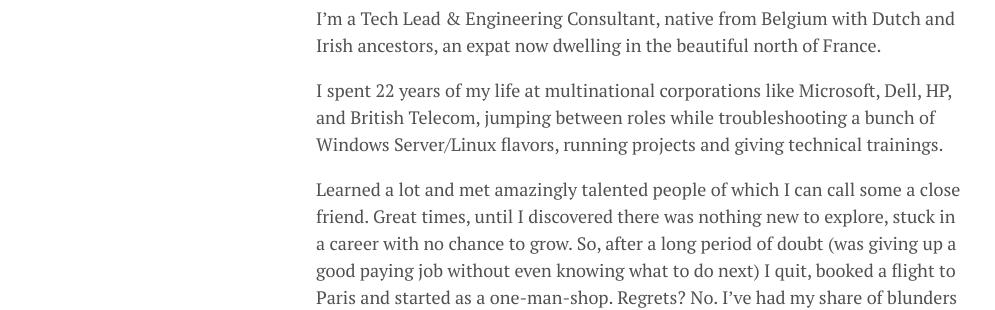
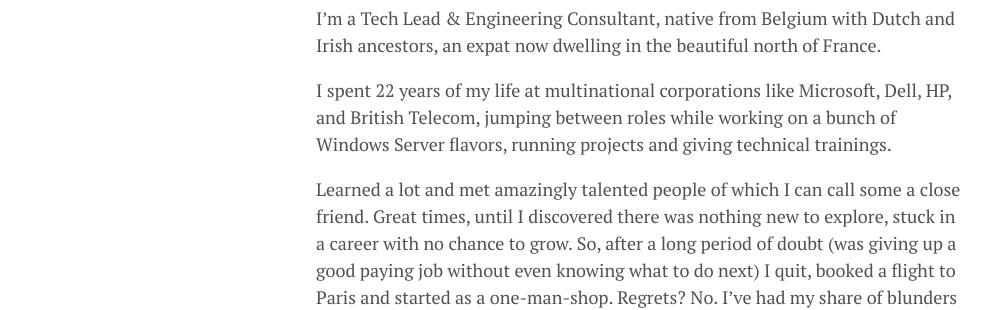
Before and after one commit to lgeurts/lgeurts.github.io, a Jekyll site: the page built from about.md, in a window 1280 px wide. Shown: the part 551-861 px from the top of the page, without its empty margins (0-995 px from the left). Built offline with Jekyll 4.4.1, drawn with Linux system fonts in a browser that asks for light colours; nearby versions of some CDN libraries.

Commit message:
Update about.md

```diff
--- a/about.md
+++ b/about.md
@@ -7,7 +7,7 @@
 
 I’m a Tech Lead & Engineering Consultant, native from Belgium with Dutch and Irish ancestors, an expat now dwelling in the beautiful north of France.
 
-I spent 22 years of my life at multinational corporations like Microsoft, Dell, HP, and British Telecom, jumping between roles while troubleshooting a bunch of Windows Server/Linux flavors, running projects and giving technical trainings.
+I spent 22 years of my life at multinational corporations like Microsoft, Dell, HP, and British Telecom, jumping between roles while working on a bunch of Windows Server flavors, running projects and giving technical trainings.
 
 Learned a lot and met amazingly talented people of which I can call some a close friend. Great times, until I discovered there was nothing new to explore, stuck in a career with no chance to grow. So, after a long period of doubt (was giving up a good paying job without even knowing what to do next) I quit, booked a flight to Paris and started as a one-man-shop. Regrets? No. I've had my share of blunders and absurdities creeping in, but never would go back.
 
```
